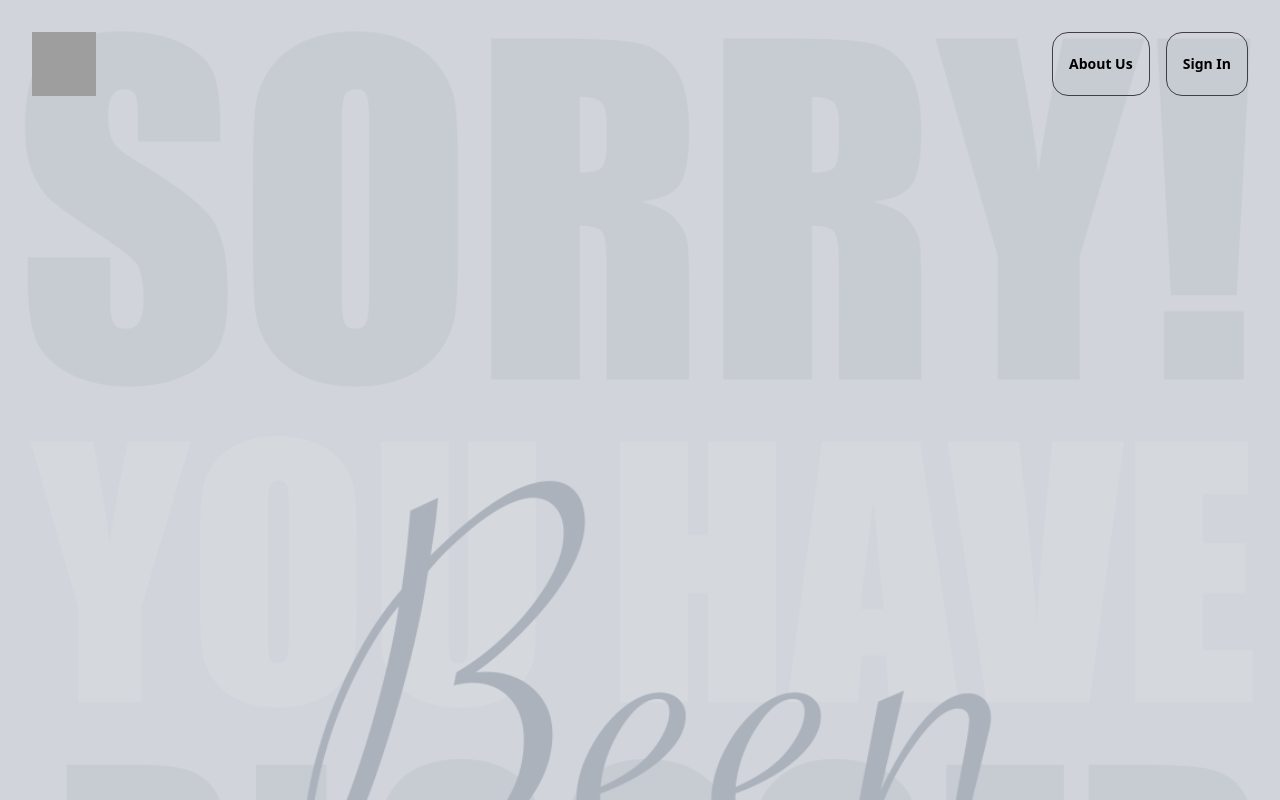
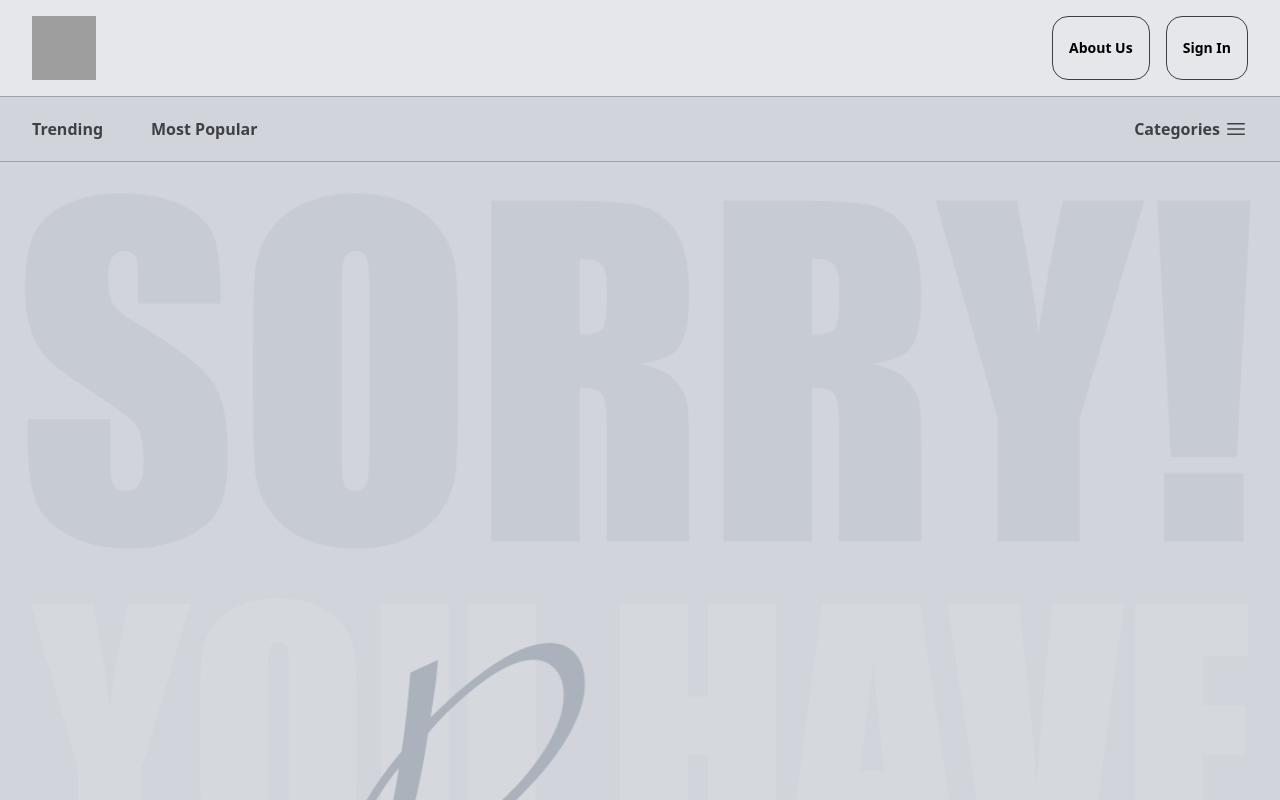
Before and after one commit to YashodhanSonune/BloggingWebsite, a React (Vite) app in the folder frontend/: page /blogs/1 in a window 1280 px wide. Shown: the top 800 px of the page. Built offline with nearby package versions, Linux system fonts and the light colour scheme; grey boxes are pictures that could not be loaded.

Commit message:
categories

```diff
--- a/frontend/package.json
+++ b/frontend/package.json
@@ -11,7 +11,8 @@
   },
   "dependencies": {
     "react": "^18.3.1",
-    "react-dom": "^18.3.1"
+    "react-dom": "^18.3.1",
+    "react-router-dom": "^5.3.4"
   },
   "devDependencies": {
     "@eslint/js": "^9.8.0",
--- a/frontend/src/App.jsx
+++ b/frontend/src/App.jsx
@@ -2,6 +2,8 @@ import React, { useState } from 'react'
 import NavBar from './components/NavBar'
 import Home from './components/Home'
 import SignIn from './components/SignIn'
+import CategoriesBar from './components/CategoriesBar';
+import Filler from './components/Filler';
 
 function App() {
   const [isSignInOpen, setIsSignInOpen] = useState(false);
@@ -15,8 +17,14 @@ function App() {
   }
 
   return (
-    <div className="w-full min-h-screen relative bg-[url('./images/MainSorry.png')] bg-blend-soft-light bg-cover bg-repeat-y bg-gray-300">
+    <div className="w-full min-h-screen relative">
         <NavBar onSignInClick={handleSignInOpen}/>
+        <Filler />
+        <CategoriesBar />
+        <Filler />
+        <div className="w-full min-h-screen bg-[url('./images/MainSorry.png')] bg-blend-soft-light bg-cover bg-repeat-y bg-gray-300">
+
+        </div>
         {/* <Home /> */}
         {isSignInOpen && (
           <div className="">
--- /dev/null
+++ b/frontend/src/components/CategoriesBar.jsx
@@ -0,0 +1,57 @@
+import React, { useState } from 'react'
+
+function CategoriesBar() {
+  const [dropDownOpen, setDropDownOpen] = useState(false);
+
+  const toggleDropDown = () => {
+    setDropDownOpen(!dropDownOpen);
+  }
+
+  const categories = [
+    "Technology",
+    "Health",
+    "Travel",
+    "Lifestyle",
+    "Finance",
+    "Education",
+    "Food",
+    "Entertainment",
+    "Sports",
+    "Fashion",
+    "Literature",
+    "Computer Science",
+    "Art"
+  ];
+
+  return (
+    <div className="w-full flex items-center h-16 text-oswald font-semibold text-zinc-700 bg-gray-300">
+        <div className="relative w-full">
+            <button className="pl-8 pr-12">
+                Trending
+            </button>
+            <button>
+                Most Popular
+            </button>
+        </div>
+        <button className="flex px-8" onClick={toggleDropDown}>
+            <div className="mr-1">
+                Categories
+            </div>
+            <svg xmlns="http://www.w3.org/2000/svg" fill="none" viewBox="0 0 24 24" stroke-width="1.5" stroke="currentColor" class="size-6">
+                <path stroke-linecap="round" stroke-linejoin="round" d="M3.75 6.75h16.5M3.75 12h16.5m-16.5 5.25h16.5" />
+            </svg>
+        </button>
+        {dropDownOpen && (
+          <div className="absolute right-0 mt-72 w-48 bg-gray-200 rounded-lg shadow-lg max-h-60 overflow-y-auto">
+            {categories.map((category, index) => (
+              <a key={index} href="#" className="block px-4 py-2 text-gray-800 hover:bg-gray-100">
+                {category}
+              </a>
+            ))}
+          </div>
+        )}
+    </div>
+  )
+}
+
+export default CategoriesBar
--- /dev/null
+++ b/frontend/src/components/Filler.jsx
@@ -0,0 +1,9 @@
+import React from 'react'
+
+function Filler() {
+  return (
+    <div className="w-full h-[1px] bg-zinc-400"></div>
+  )
+}
+
+export default Filler
--- a/frontend/src/components/NavBar.jsx
+++ b/frontend/src/components/NavBar.jsx
@@ -2,7 +2,7 @@ import React from 'react'
 
 function NavBar({onSignInClick}) {
   return (
-    <div className="w-full px-[1rem] py-8 flex justify-between text-black item-center">
+    <div className="w-full px-4 py-4 flex justify-between text-black item-center bg-gray-200">
         {/* <div className="icon flex px-8">
             <h1>SVG</h1>
         </div> */}
--- a/frontend/src/components/SignIn.jsx
+++ b/frontend/src/components/SignIn.jsx
@@ -11,7 +11,7 @@ function SignIn({onClose}) {
                 </button>
             </div>
             <div className="flex justify-center items-center">
-                <img className="relative h-30 w-30" src="./images/MainSorry.png" alt="Logo" />
+                <img className="relative h-[150px] w-[150px]" src="./images/MainSorry.png" alt="Logo" />
             </div>
             <div className="mt-10">
                 <form className="space-y-6" action="#" method="POST">
```
Also changed, not shown: frontend/images/Logoooo.svg (added), 1 other file (tests, documents, lock files or other folders).
